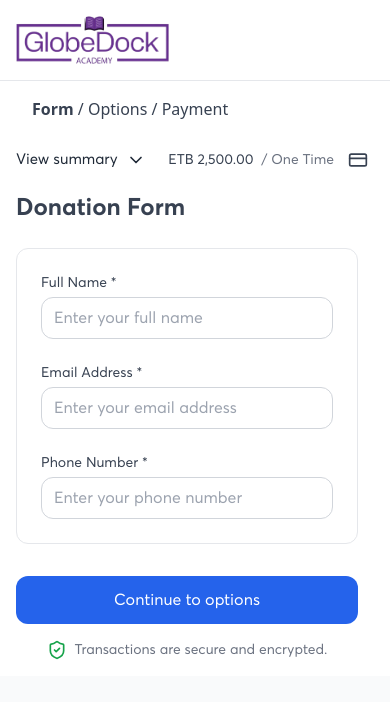
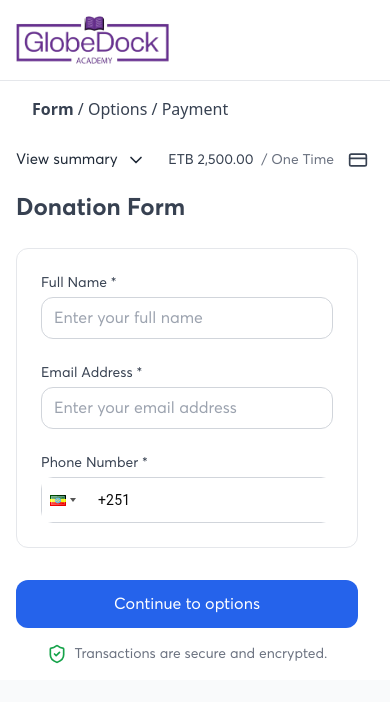
Before and after one commit to GlobeDock-Academy/gda-website, a Next.js app: page /donate/form in a window 390 px wide. Shown: the top 702 px of the page. Built offline with nearby package versions, Linux system fonts and the light colour scheme.

Commit message:
fixed phone number

```diff
--- a/app/donate/form/page.tsx
+++ b/app/donate/form/page.tsx
@@ -8,6 +8,8 @@ import Link from 'next/link';
 import Navigation from '@/components/Navigation';
 import { lato } from '../../fonts';
 import { Calendar, ShieldCheck, ChevronDown, CreditCard } from 'lucide-react';
+import PhoneInput from 'react-phone-input-2';
+import { isValidPhoneNumber } from 'libphonenumber-js';
 
 function DonationFormPageInner() {
   const router = useRouter();
@@ -31,6 +33,8 @@ function DonationFormPageInner() {
       total: total
     };
   });
+  const [phonePlaceholder, setPhonePlaceholder] = useState<string>('+251');
+  const [currentDialCode, setCurrentDialCode] = useState<string>('251');
 
   const [errors, setErrors] = useState({
     name: '',
@@ -41,39 +45,77 @@ function DonationFormPageInner() {
   const [isSubmitting, setIsSubmitting] = useState(false);
   const [showMobileSummary, setShowMobileSummary] = useState(false);
 
-  // Normalize Ethiopian phone numbers into local 10-digit format 09xxxxxxxx
-  const normalizePhone = (input: string) => {
-    const digits = (input || '').replace(/\D/g, ''); // remove non-digits
-    // Handle +251 or 251 country code
-    if (digits.startsWith('251')) {
-      // Expect 12 digits: 2519xxxxxxxx -> 09xxxxxxxx
-      if (digits.length >= 12) {
-        return '0' + digits.slice(3, 12);
-      }
-      // Partial typing fallback
-      return '0' + digits.slice(3);
+  // Normalize pasted text into the numeric format PhoneInput expects (no '+')
+  const normalizePastedNumber = (raw: string, dialCode?: string) => {
+    const dc = (dialCode || '').replace(/\D/g, '');
+    let text = (raw || '').trim();
+    const hadPlus = text.trim().startsWith('+');
+    let digits = text.replace(/\D/g, '');
+    // Convert 00 prefix to international
+    if (digits.startsWith('00')) digits = digits.slice(2);
+    if (hadPlus) {
+      // Treat as international as-is
+      return digits;
     }
-    // Handle numbers starting with 9 -> add leading 0
-    if (digits.startsWith('9')) {
-      return '0' + digits.slice(0, 9);
+    // If starts with selected dial code, keep it and drop trunk 0 after code
+    if (dc && digits.startsWith(dc)) {
+      let rest = digits.slice(dc.length);
+      if (rest.startsWith('0')) rest = rest.slice(1);
+      return dc + rest;
     }
-    // Already starts with 0: keep first 10 digits
-    if (digits.startsWith('0')) {
-      return digits.slice(0, 10);
+    // If looks international already (non-zero and reasonably long), keep as-is
+    if (!digits.startsWith('0') && digits.length >= 9) {
+      return digits;
     }
-    // Fallback (unrecognized start): return first 10 digits
-    return digits.slice(0, 10);
+    // Otherwise treat as local and prefix selected dial code (drop trunk 0)
+    if (dc) {
+      const body = digits.startsWith('0') ? digits.slice(1) : digits;
+      return dc + body;
+    }
+    return digits;
   };
+
+  // Build E.164 on submit using selected dial code when user typed a local number
+  const toE164WithDial = (raw: string, dialCode?: string) => {
+    const digits = (raw || '').replace(/\D/g, '');
+    const dc = (dialCode || '').replace(/\D/g, '');
+    if (!digits) return '';
+
+    // If number already starts with the selected dial code, normalize and return
+    if (dc && digits.startsWith(dc)) {
+      let rest = digits.slice(dc.length);
+      if (rest.startsWith('0')) rest = rest.slice(1);
+      return `+${dc}${rest}`;
+    }
+
+    // If user typed a non-zero-starting number with reasonable international length (>=9),
+    // assume they entered another country's code manually. Do NOT prepend selected dial code.
+    if (!digits.startsWith('0') && digits.length >= 9) {
+      return `+${digits}`;
+    }
+
+    // Otherwise, treat as local and prepend selected dial code (if available)
+    if (dc) {
+      const body = digits.startsWith('0') ? digits.slice(1) : digits;
+      return `+${dc}${body}`;
+    }
+    return `+${digits}`;
+  };
+
+  // Legacy helper retained for clarity; use toE164WithDial at submit time
+  const toE164 = (raw: string) => `+${(raw || '').replace(/\D/g, '')}`;
 
   const validateForm = () => {
     const emailRegex = /^[^\s@]+@[^\s@]+\.[^\s@]+$/;
-    const normalizedPhone = normalizePhone(formData.phone);
+    const e164Phone = toE164WithDial(formData.phone, currentDialCode);
+    // Validate with libphonenumber-js to enforce per-country lengths and rules
+    const phoneValid = isValidPhoneNumber(e164Phone);
     const newErrors = {
       name: !formData.name ? 'Name is required' : '',
       email: !formData.email ? 'Email is required' :
              !emailRegex.test(formData.email) ? 'Please enter a valid email' : '',
-      phone: !normalizedPhone ? 'Phone number is required' :
-             !/^0\d{9}$/.test(normalizedPhone) ? 'Enter a valid phone (e.g., 09xxxxxxxx)' : ''
+      phone: !e164Phone ? 'Phone number is required' :
+             !phoneValid ? 'Please enter a valid phone number for the selected country' : ''
     };
     setErrors(newErrors);
     return !Object.values(newErrors).some(error => error !== '');
@@ -92,11 +134,13 @@ function DonationFormPageInner() {
     if (validateForm()) {
       setIsSubmitting(true);
       try {
-        const normalizedPhone = normalizePhone(formData.phone);
-        // keep UI in sync so users see the accepted format
-        if (normalizedPhone !== formData.phone) {
-          setFormData(prev => ({ ...prev, phone: normalizedPhone }));
-        }
+        const e164Phone = toE164WithDial(formData.phone, currentDialCode);
+        // For Ethiopian numbers, also generate local format (09xxxxxxxx) for wallet prefill
+        const digits = e164Phone.replace(/\D/g, ''); // e.g. 2519xxxxxxxx
+        const isEthiopia = e164Phone.startsWith('+251');
+        const phoneLocalET = isEthiopia && digits.length >= 12 ? ('0' + digits.slice(3)) : '';
+        // Prefer local format for ET to help Chapa prefill wallets; otherwise keep E.164
+        const phoneForApi = phoneLocalET || e164Phone;
         const response = await fetch('https://app.gdacademy.et/api/v2/donor/chapa/pay_start?donation=true', {
           method: 'POST',
           headers: {
@@ -107,7 +151,9 @@ function DonationFormPageInner() {
             name: formData.name.trim(),
             number_of_students: formData.numberOfStudents,
             amount: formData.total,
-            phone: normalizedPhone,
+            phone: phoneForApi,
+            phone_number: phoneForApi,
+            phone_e164: e164Phone,
             email: formData.email.trim(),
           }),
         });
@@ -255,22 +301,55 @@ function DonationFormPageInner() {
                   {errors.email && <p className="mt-1 text-sm text-red-600">{errors.email}</p>}
                 </div>
 
-                {/* Phone Number Field */}
+                {/* Phone Number Field (International) */}
                 <div>
                   <label htmlFor="phone" className="block text-sm font-medium text-gray-700 mb-1">
                     Phone Number *
                   </label>
-                  <input
-                    type="tel"
-                    id="phone"
-                    name="phone"
+                  <PhoneInput
+                    country="et" // default to Ethiopia, but allow changing
                     value={formData.phone}
-                    onChange={handleInputChange}
-                    className={`w-full px-3 py-2 border ${errors.phone ? 'border-red-500' : 'border-gray-300'} rounded-xl focus:ring-blue-500 focus:border-blue-500`}
-                    placeholder="Enter your phone number"
+                    onChange={(value: string, data: any) => {
+                      const newDial = (data?.dialCode || '').replace(/\D/g, '') || currentDialCode;
+                      setCurrentDialCode(newDial);
+                      setFormData(prev => ({ ...prev, phone: value }));
+                      if (newDial) setPhonePlaceholder(`+${newDial}`);
+                    }}
+                    // When users paste numbers like "094 408 247 9" or "94 408 247 9",
+                    // normalize them based on the selected country dial code
+                    inputProps={{
+                      name: 'phone',
+                      id: 'phone',
+                      required: true,
+                      onPaste: (e: any) => {
+                        const text = (e.clipboardData?.getData('text') || '').toString();
+                        if (!text) return;
+                        e.preventDefault();
+                        const normalized = normalizePastedNumber(text, currentDialCode);
+                        setFormData(prev => ({ ...prev, phone: normalized }));
+                      },
+                      onBlur: () => {
+                        // Light normalization on blur: if user typed local, prefix dial code
+                        const normalizedDigits = normalizePastedNumber(formData.phone, currentDialCode);
+                        setFormData(prev => ({ ...prev, phone: normalizedDigits }));
+                      }
+                    }}
+                    enableSearch
+                    preferredCountries={["et", "us", "gb", "ca", "de", "ae", "sa"]}
+                    searchPlaceholder="Search country or code"
+                    disableSearchIcon
+                    countryCodeEditable
+                    placeholder={phonePlaceholder}
+                    inputProps={{ name: 'phone', id: 'phone', required: true }}
+                    containerClass={`relative w-full !border ${errors.phone ? '!border-red-500' : '!border-gray-300'} !rounded-xl focus-within:!border-blue-500`}
+                    inputClass={`w-full !h-11 !pl-14 px-3 !py-2 !border-0 focus:!ring-0 focus:!border-0`}
+                    buttonClass="!border-0 !bg-transparent !h-11"
+                    dropdownClass="!z-50 !absolute !left-0 !top-full !mt-1 !rounded-xl !shadow-lg"
+                    dropdownStyle={{ position: 'absolute', left: 0, top: '100%', marginTop: '4px', borderRadius: 12, boxShadow: '0 10px 15px -3px rgba(0,0,0,0.1), 0 4px 6px -2px rgba(0,0,0,0.05)' }}
+                    searchStyle={{ padding: 8, boxShadow: 'none' }}
                   />
                   {errors.phone && <p className="mt-1 text-sm text-red-600">{errors.phone}</p>}
-                </div>
+               </div>
               </div>
 
               {/* Submit Button */}
--- a/app/globals.css
+++ b/app/globals.css
@@ -71,6 +71,93 @@
   }
 }
 
+/* React Phone Input (react-phone-input-2) overrides for stable layout */
+.react-tel-input {
+  width: 100% !important;
+}
+.react-tel-input .special-label {
+  display: none; /* hide floating label that can shift layout */
+}
+.react-tel-input .form-control {
+  height: 42px; /* align with default input height */
+  line-height: 42px;
+  border: 0 !important; /* border handled by container */
+  box-shadow: none !important;
+}
+.react-tel-input .flag-dropdown {
+  border: 0 !important;
+  background: transparent !important;
+}
+.react-tel-input .selected-flag {
+  width: 56px; /* reserve stable width for flag area */
+  padding: 0 10px;
+  background: transparent !important;
+}
+.react-tel-input .country-list {
+  position: absolute;
+  left: 0;
+  top: 100%;
+  margin-top: 4px;
+  z-index: 60; /* ensure dropdown overlays */
+  max-height: 240px; /* prevent oversized dropdown pushing layout */
+  background: #fff;
+  border: 1px solid #e5e7eb; /* gray-200 */
+  border-radius: 12px;
+  box-shadow: 0 10px 15px -3px rgba(0,0,0,0.1), 0 4px 6px -2px rgba(0,0,0,0.05);
+}
+.react-tel-input .country-list .search {
+  box-shadow: none !important;
+  padding: 8px;
+}
+.react-tel-input .country-list .search-box {
+  height: 36px;
+  line-height: 36px;
+  border: 1px solid #e5e7eb; /* gray-200 */
+  border-radius: 8px;
+  outline: none;
+}
+.react-tel-input .selected-flag:focus {
+  outline: none;
+}
+
+/* Country list item styling */
+.react-tel-input .country-list .country {
+  display: flex;
+  align-items: center;
+  gap: 10px;
+  padding: 8px 12px;
+  cursor: pointer;
+}
+.react-tel-input .country-list .country:hover {
+  background: #f3f4f6; /* gray-100 */
+}
+.react-tel-input .country-list .country.highlight {
+  background: #eef2ff; /* indigo-50 */
+}
+.react-tel-input .country-list .country .dial-code {
+  margin-left: auto;
+  color: #6b7280; /* gray-500 */
+  font-weight: 600;
+}
+.react-tel-input .country-list .divider {
+  display: none; /* remove old-style divider */
+}
+.react-tel-input .selected-flag {
+  cursor: pointer;
+}
+
+/* Nicer scrollbar for the dropdown */
+.react-tel-input .country-list::-webkit-scrollbar {
+  width: 8px;
+}
+.react-tel-input .country-list::-webkit-scrollbar-thumb {
+  background-color: rgba(0,0,0,0.15);
+  border-radius: 9999px;
+}
+.react-tel-input .country-list::-webkit-scrollbar-track {
+  background: transparent;
+}
+
 /* Base sizing for all content inside blog posts */
 .blog-content {
   font-size: 16.8px;
--- a/app/layout.tsx
+++ b/app/layout.tsx
@@ -1,5 +1,6 @@
 import type { Metadata } from 'next';
 import './globals.css';
+import 'react-phone-input-2/lib/style.css';
 import { avertaStd, dailyMemo, lato } from './fonts';
 import GoogleAnalytics from '@/components/GoogleAnalytics';
 import NavigationWrapper from '@/components/NavigationWrapper';
--- a/package.json
+++ b/package.json
@@ -27,6 +27,7 @@
         "react-dom": "^18",
         "react-markdown": "^10.1.0",
         "react-phone-input-2": "^2.15.1",
+        "libphonenumber-js": "^1.11.6",
         "tailwind-merge": "^2.6.0",
         "tailwindcss-animate": "^1.0.7"
     },
```
Also changed, not shown: 2 other files (tests, documents, lock files or other folders).
